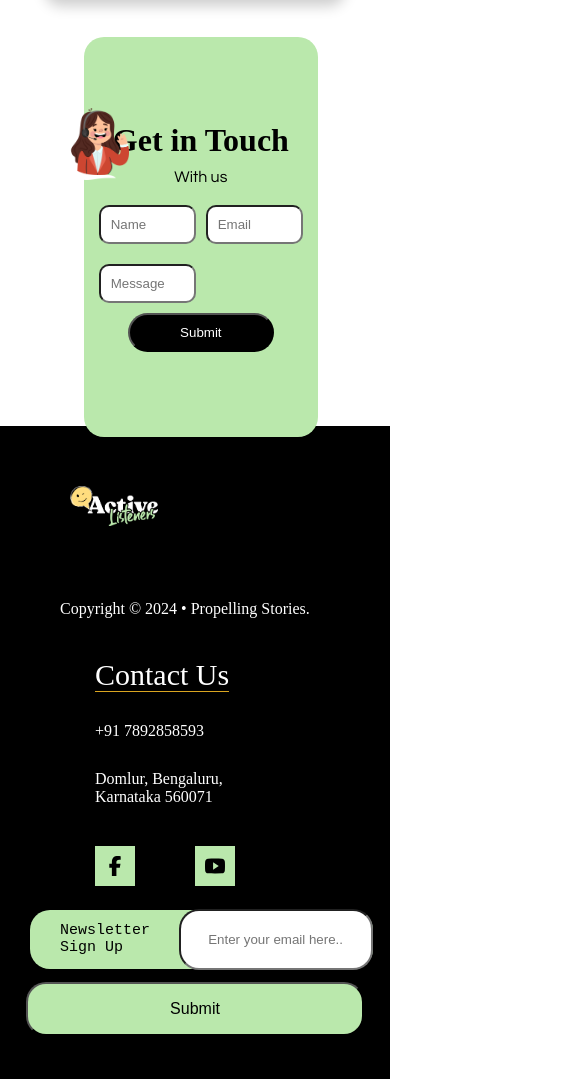
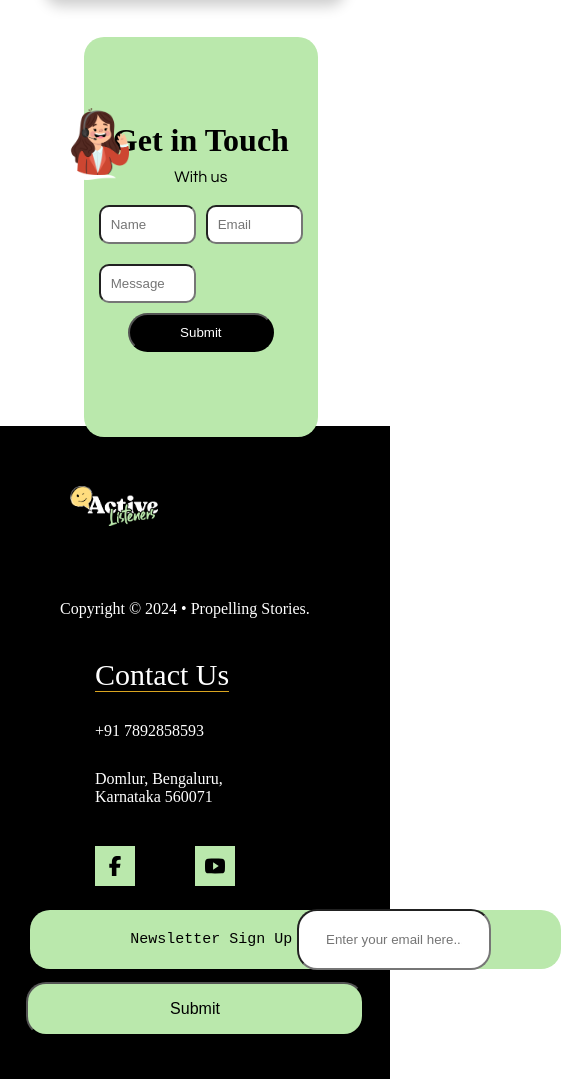
Before and after one commit to Thameem6369538954/Active-Listeners, a React (Create React App) app: page /Hiring in a window 390 px wide. Shown: the part 3583-4662 px from the top of the page, 561 px wide, since content can reach past the window. Built offline with nearby package versions, Linux system fonts and the light colour scheme.

Commit message:
Your commit message

```diff
--- a/src/Css/Footer.css
+++ b/src/Css/Footer.css
@@ -172,4 +172,21 @@
     /* width: 10%; */
     display: none;
   }
+  .news-letter input {
+    width: 67%;
+    height: 20px;
+    margin-left: 3%;
+    padding: 27px;
+    border-radius: 20px;
+  }
+  .news-letter {
+    display: flex;
+    align-items: center;
+    justify-content: center;
+    background-color: #bae8ac;
+    width: 161%;
+    /* margin-left: -26%; */
+    /* margin: auto; */
+    border-radius: 20px;
+  }
 }
```
